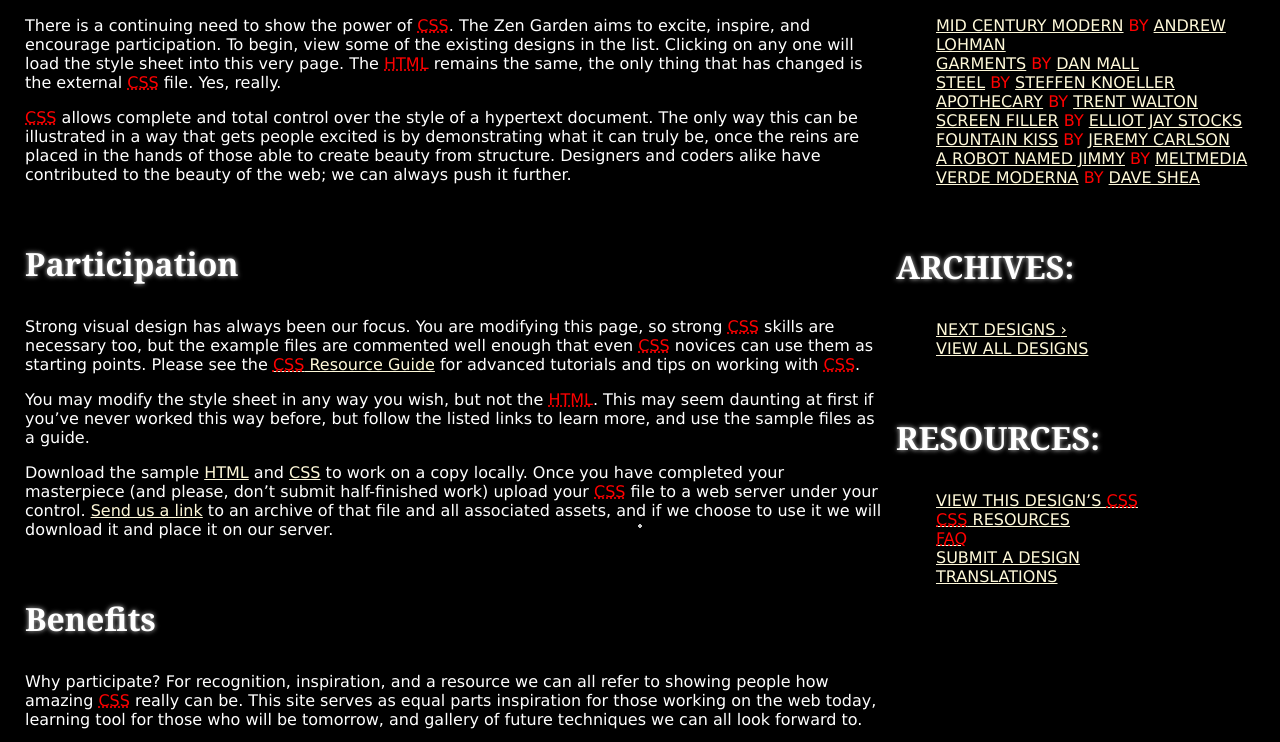
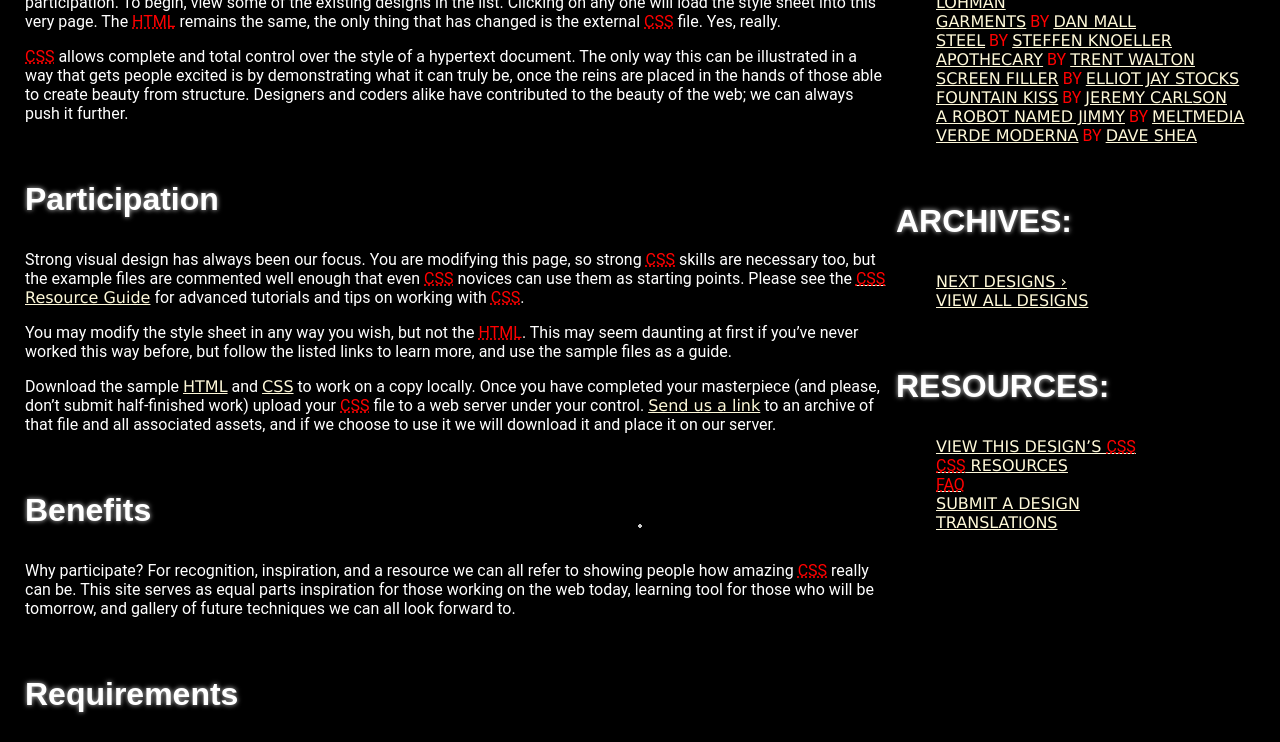
Before and after one commit to WDD331-Group/Zen-Garden, a plain HTML site: page index.html in a window 1280 px wide. Shown: the part 674-1416 px from the top of the page. Drawn offline with nearby package versions, Linux system fonts and the light colour scheme; files that its build step writes are made by us from their sources.

Commit message:
Update _variables.scss

```diff
--- a/_variables.scss
+++ b/_variables.scss
@@ -1,6 +1,6 @@
 // fonts
-$headline-font: Georgia, 'Times New Roman', Times, serif;
-$body-font: Verdana, Geneva, Tahoma, sans-serif;
+$headline-font: 'Space Grotesk', sans-serif;
+$body-font: 'Roboto', sans-serif;
 $link-font: 'Lucida Sans', 'Lucida Sans Regular', 'Lucida Grande', sans-serif;
 
 // colors
```
